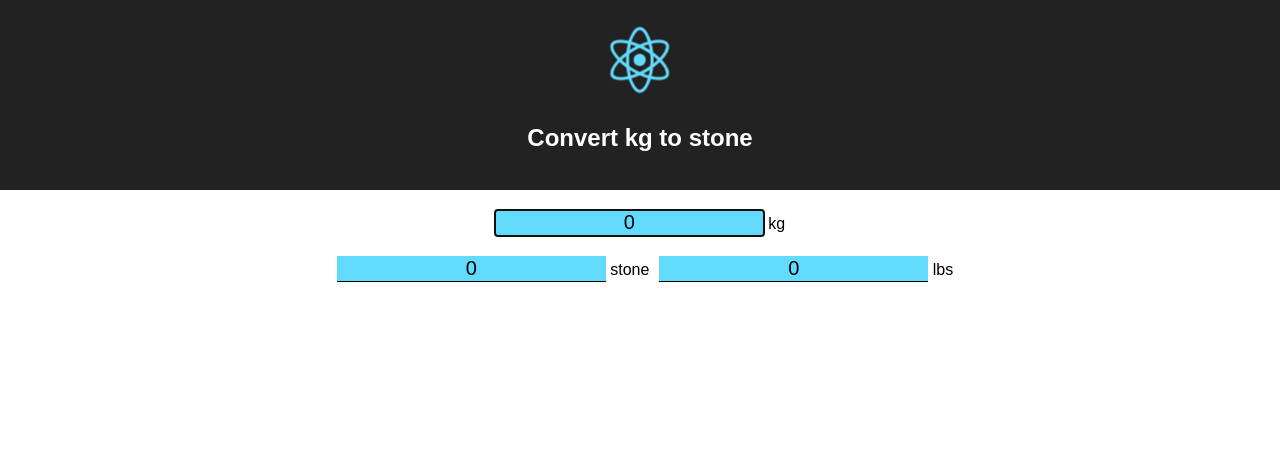
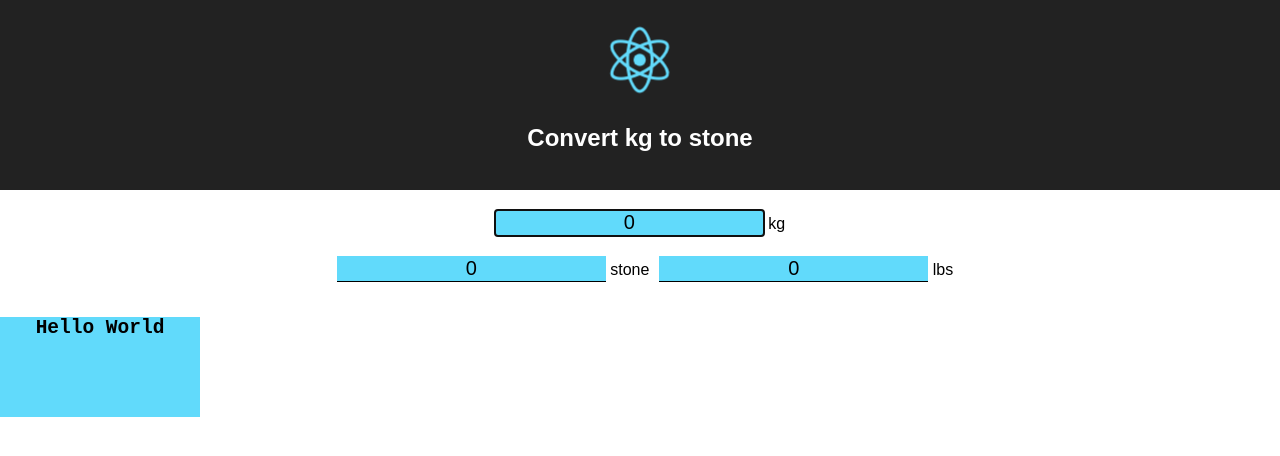
Before and after one commit to claire-codes/react-app-playground, a React (Create React App) app: page / in a window 1280 px wide. Shown: the top 456 px of the page. Built offline with nearby package versions, Linux system fonts and the light colour scheme.

Commit message:
Make a component that's just styled

```diff
--- a/src/App.js
+++ b/src/App.js
@@ -1,5 +1,7 @@
 import React, {Component} from 'react';
 import styled from 'styled-components';
+
+import Foo from './Foo';
 
 import weightConverter from './weightConverter';
 import logo from './logo.svg';
@@ -100,6 +102,9 @@ class App extends Component {
                         &nbsp;lbs
                     </InputWrapper>
                 </InputHolder>
+                <Foo>
+                  <h2>Hello World</h2>
+                </Foo>
             </div>
         );
     }
--- /dev/null
+++ b/src/Foo.js
@@ -0,0 +1,13 @@
+import styled from 'styled-components';
+
+const Foo = styled.div`
+  height: 100px;
+  width: 200px;
+  background-color: #61dafb;
+
+  h2 {
+    font-family: monospace;
+  }
+`;
+
+export default Foo;
```
